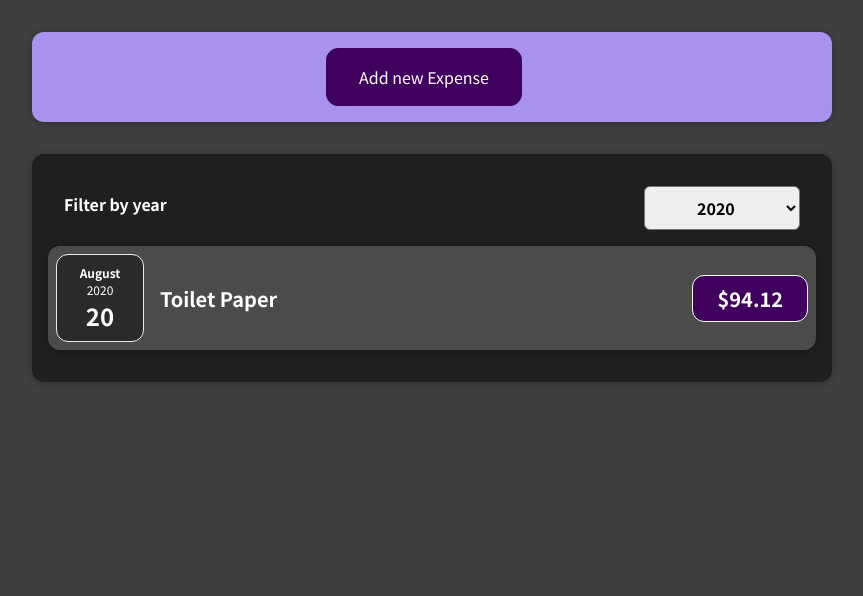
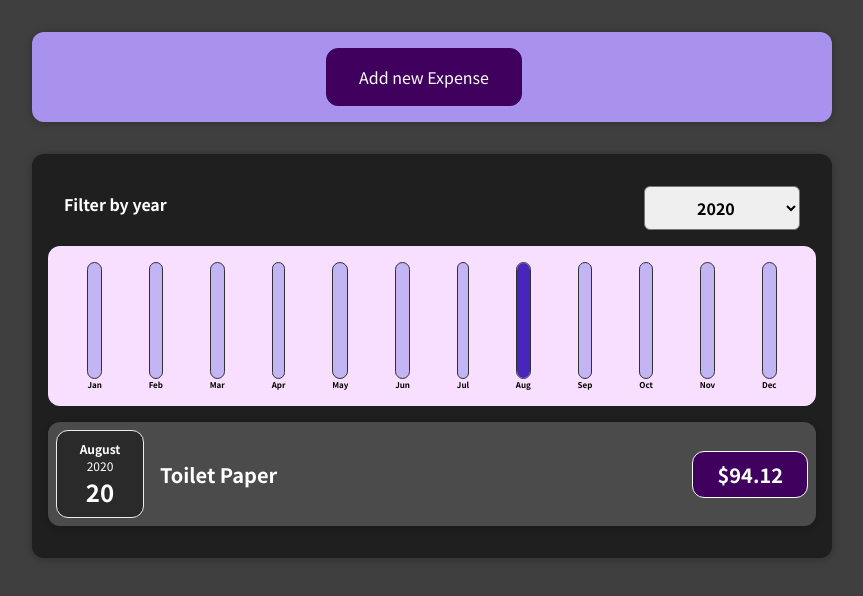
Before and after one commit to OvidiuDobran/React---The-Complete-Guide, a React (Create React App) app in the folder react-complete-guide/: page / in a window 1280 px wide. Shown: the top 596 px of the page, without its empty margins (208-1071 px from the left). Built offline with nearby package versions, Linux system fonts and the light colour scheme.

Commit message:
Finished the chart

```diff
--- a/react-complete-guide/src/components/chart/Chart.js
+++ b/react-complete-guide/src/components/chart/Chart.js
@@ -2,13 +2,15 @@ import ChartBar from "./chart-bar/ChartBar";
 import "./Chart.css";
 
 function Chart(props) {
+  const dpValues = props.dataPoints.map((dp) => dp.val);
+  const totalMaximum = Math.max(...dpValues);
   return (
     <div className="chart">
       {props.dataPoints.map((item) => (
         <ChartBar
           key={item.label}
-          value={item.value}
-          maxValue={null}
+          value={item.val}
+          maxValue={totalMaximum}
           label={item.label}
         ></ChartBar>
       ))}
--- a/react-complete-guide/src/components/chart/chart-bar/ChartBar.js
+++ b/react-complete-guide/src/components/chart/chart-bar/ChartBar.js
@@ -1,7 +1,23 @@
 import "./ChartBar.css";
 
-function ChartBar() {
-  return <div></div>;
+function ChartBar(props) {
+  let barFillHeight = "0%";
+
+  if (props.maxValue > 0) {
+    barFillHeight = Math.round((props.value / props.maxValue) * 100) + "%";
+  }
+
+  return (
+    <div className="chart-bar">
+      <div className="chart-bar__inner">
+        <div
+          className="chart-bar__fill"
+          style={{ height: barFillHeight }}
+        ></div>
+      </div>
+      <div className="chart-bar__label">{props.label}</div>
+    </div>
+  );
 }
 
 export default ChartBar;
--- /dev/null
+++ b/react-complete-guide/src/components/expenses-chart/ExpensesChart.js
@@ -0,0 +1,27 @@
+import Chart from "../chart/Chart";
+
+function ExpensesChart(props) {
+  const chartDataPoints = [
+    { label: "Jan", val: 0 },
+    { label: "Feb", val: 0 },
+    { label: "Mar", val: 0 },
+    { label: "Apr", val: 0 },
+    { label: "May", val: 0 },
+    { label: "Jun", val: 0 },
+    { label: "Jul", val: 0 },
+    { label: "Aug", val: 0 },
+    { label: "Sep", val: 0 },
+    { label: "Oct", val: 0 },
+    { label: "Nov", val: 0 },
+    { label: "Dec", val: 0 },
+  ];
+
+  for (let expense of props.expenses) {
+    const expenseMonth = expense.date.getMonth();
+    chartDataPoints[expenseMonth].val += expense.amount;
+  }
+
+  return <Chart dataPoints={chartDataPoints}></Chart>;
+}
+
+export default ExpensesChart;
--- a/react-complete-guide/src/components/expenses/Expenses.js
+++ b/react-complete-guide/src/components/expenses/Expenses.js
@@ -1,5 +1,6 @@
 import { useState } from "react";
 import Card from "../card/Card";
+import ExpensesChart from "../expenses-chart/ExpensesChart";
 import ExpensesFilter from "../expenses-filter/ExpensesFilter";
 import ExpensesList from "./expenses-list/ExpensesList";
 import "./Expenses.css";
@@ -23,6 +24,7 @@ function Expenses(props) {
         onFilterChanged={filterChangeHandler}
         selected={filteredYear}
       ></ExpensesFilter>
+      <ExpensesChart expenses={filteredExpenses}></ExpensesChart>
       <ExpensesList items={filteredExpenses}></ExpensesList>
     </Card>
   );
--- a/react-complete-guide/src/components/new-expense/expense-form/ExpenseForm.js
+++ b/react-complete-guide/src/components/new-expense/expense-form/ExpenseForm.js
@@ -10,7 +10,7 @@ function ExpenseForm(props) {
     event.preventDefault();
     const expenseData = {
       title: event.target[0].value,
-      amount: event.target[1].value,
+      amount: +event.target[1].value,
       date: new Date(event.target[2].value),
     };
     props.onSaveExpenseData(expenseData);
```
Also changed, not shown: 1 other file (tests, documents, lock files or other folders).
